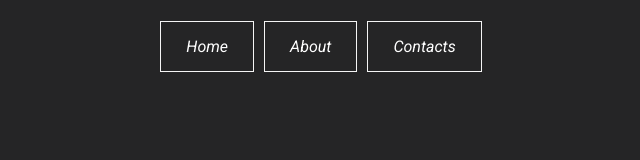
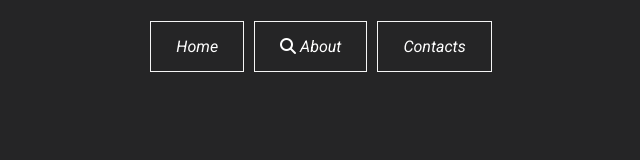
Before and after one commit to DoctorOrangeTheXVII/XYZ, a plain HTML site: page index.html in a window 1280 px wide. Shown: the top 160 px of the page, without its empty margins (359-999 px from the left). Drawn offline with Linux system fonts and the light colour scheme; a web font is replaced by a local one.

Commit message:
Fixed Icon and Added Navbar

```diff
--- a/index.html
+++ b/index.html
@@ -17,7 +17,7 @@
         <ul>
             <li><a href="#">Home</a></li>
             <li >
-                <i class=""fa-solid icon fa-magnifying-glass"></i>
+                <i class="fa-solid icon fa-magnifying-glass"></i>
                 <a href="#">About</a>
             </li>
             <li><a href="#">Contacts</a></li>
```
